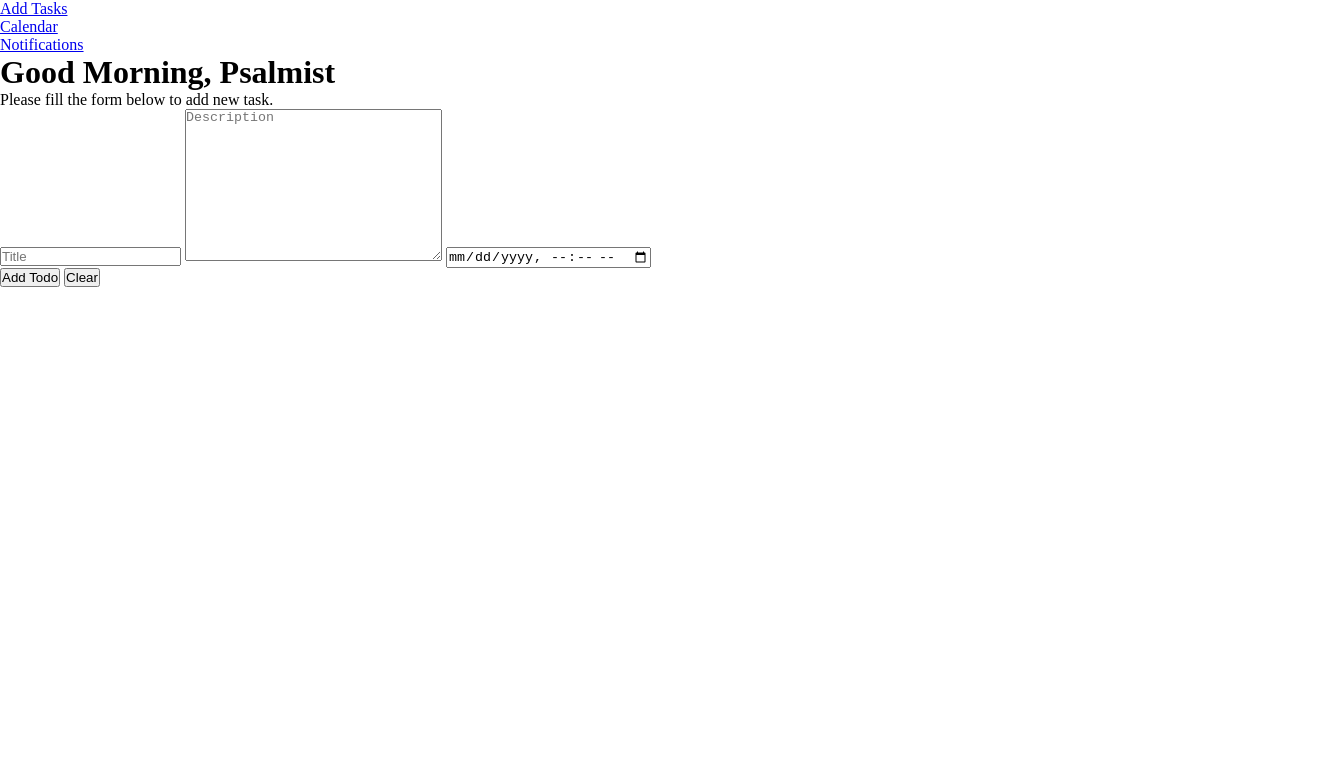
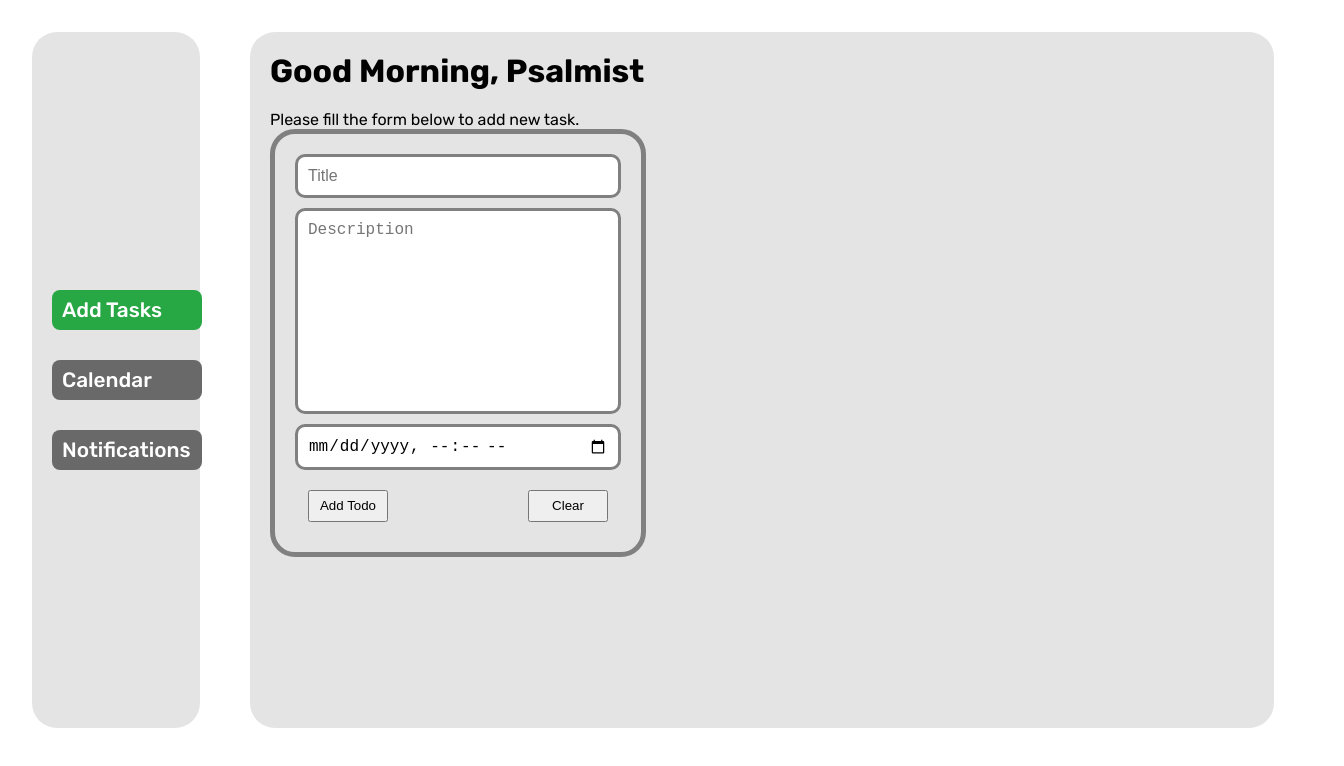
Before and after one commit to Eric-Obeng/smart-home-hub-tasks, a plain HTML site: page index.html in a window 1280 px wide. Shown: the whole page, 1344 px wide, since content can reach past the window. Drawn offline with Linux system fonts and the light colour scheme.

Commit message:
styles for completed tasks updated

```diff
--- a/styles.css
+++ b/styles.css
@@ -1,5 +1,177 @@
+@import url("https://fonts.googleapis.com/css2?family=Rubik:ital,wght@0,300..900;1,300..900&display=swap");
 * {
   margin: unset;
   padding: unset;
+}
+
+/* bg 1. #FFFFFF 2. #F0F0F0 ht 3. #333333 4.#007BFF btn 5. #28A745 warn. #FFC107 error #DC3545 pt #333333 st #6C757D  */
+
+html {
   box-sizing: border-box;
 }
+
+body {
+  display: flex;
+  width: 100%;
+  gap: 50px;
+  padding: 2.5%;
+  font-family: "Rubik", Arial, Helvetica, sans-serif;
+  background-color: #ffffff;
+  overflow: hidden;
+}
+
+.header {
+  background-color: #e4e4e4;
+  width: 10%;
+  height: 41rem;
+  padding: 20px;
+  border-radius: 25px;
+}
+
+.nav {
+  width: inherit;
+  height: inherit;
+}
+
+.nav .nav__list {
+  display: flex;
+  flex-direction: column;
+  justify-content: center;
+  align-items: flex-start;
+  gap: 30px;
+  height: 100%;
+}
+
+.nav .nav__list li {
+  list-style: none;
+  font-size: 1.3rem;
+  font-weight: 500;
+  width: 150px;
+}
+
+.nav .nav__list li a {
+  display: flex;
+  align-items: center;
+  text-decoration: none;
+  color: #ffffff;
+  background-color: #696969;
+  border-radius: 8px;
+  padding: 0 0 0 10px;
+  width: 140px;
+  height: 40px;
+  /* text-align: center; */
+}
+
+.active {
+  background-color: #28a745;
+}
+
+.nav .nav__list li a:hover,
+.nav .nav__list li a:active,
+.nav .nav__list li a.active {
+  background-color: #28a745;
+  transition: background-color 0.5s ease-in-out;
+}
+
+main {
+  position: relative;
+  height: inherit;
+  width: 80%;
+  box-sizing: border-box;
+  padding: 20px;
+  border-radius: 25px;
+  background-color: #e4e4e4;
+}
+
+main > h1 {
+  margin-bottom: 20px;
+}
+
+.col-1 {
+  /* width: 45%; */
+  display: flex;
+  gap: 50px;
+}
+
+.col-1 .add__task {
+  width: 130px;
+  padding: 0.4rem;
+  font-size: 1rem;
+  font-weight: 700;
+  text-transform: uppercase;
+  border: none;
+  box-shadow: 1px 2px 2px rgba(0, 0, 0, 0.6);
+}
+
+.col-1 form {
+  display: flex;
+  flex-direction: column;
+  padding: 20px;
+  border: 5px solid grey;
+  justify-content: center;
+  align-items: center;
+  border-radius: 25px;
+}
+
+.col-1 form input,
+.col-1 form textarea {
+  margin-bottom: 10px;
+  padding: 10px;
+  font-size: 16px;
+  width: 300px;
+  border: 3px solid grey;
+  border-radius: 10px;
+}
+
+form textarea {
+  resize: none;
+}
+
+form .button__container {
+  display: flex;
+  justify-content: space-between;
+  align-items: center;
+  width: 300px;
+  padding: 10px;
+}
+
+.button__container .btn {
+  width: 80px;
+  padding: 0.4rem;
+}
+
+.col-2 {
+  /* width: 45%; */
+  background-color: aquamarine;
+  display: flex;
+  flex-direction: column;
+}
+
+.hidden {
+  display: none;
+}
+
+#task-list {
+  list-style: none;
+  padding: 0;
+}
+
+.task-item {
+  margin-bottom: 10px;
+  padding: 10px;
+  border: 2px solid #ccc;
+  border-radius: 5px;
+  background-color: #fff;
+  width: 760px;
+}
+.task-item .task-item-header {
+  display: flex;
+}
+
+.task-item.completed {
+  background-color: #d4edda;
+}
+
+.task-title.completed-title {
+  text-decoration: line-through;
+}
```
